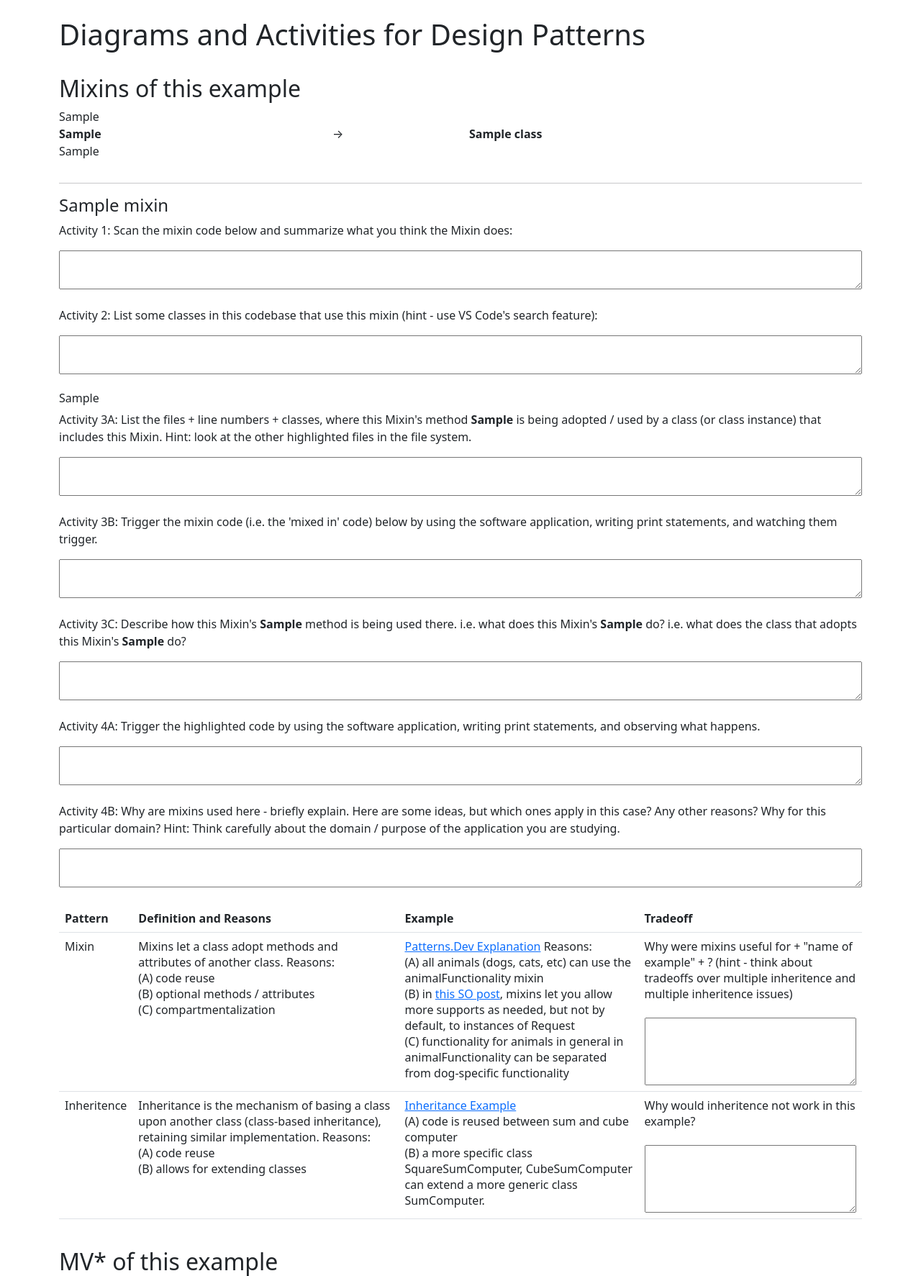
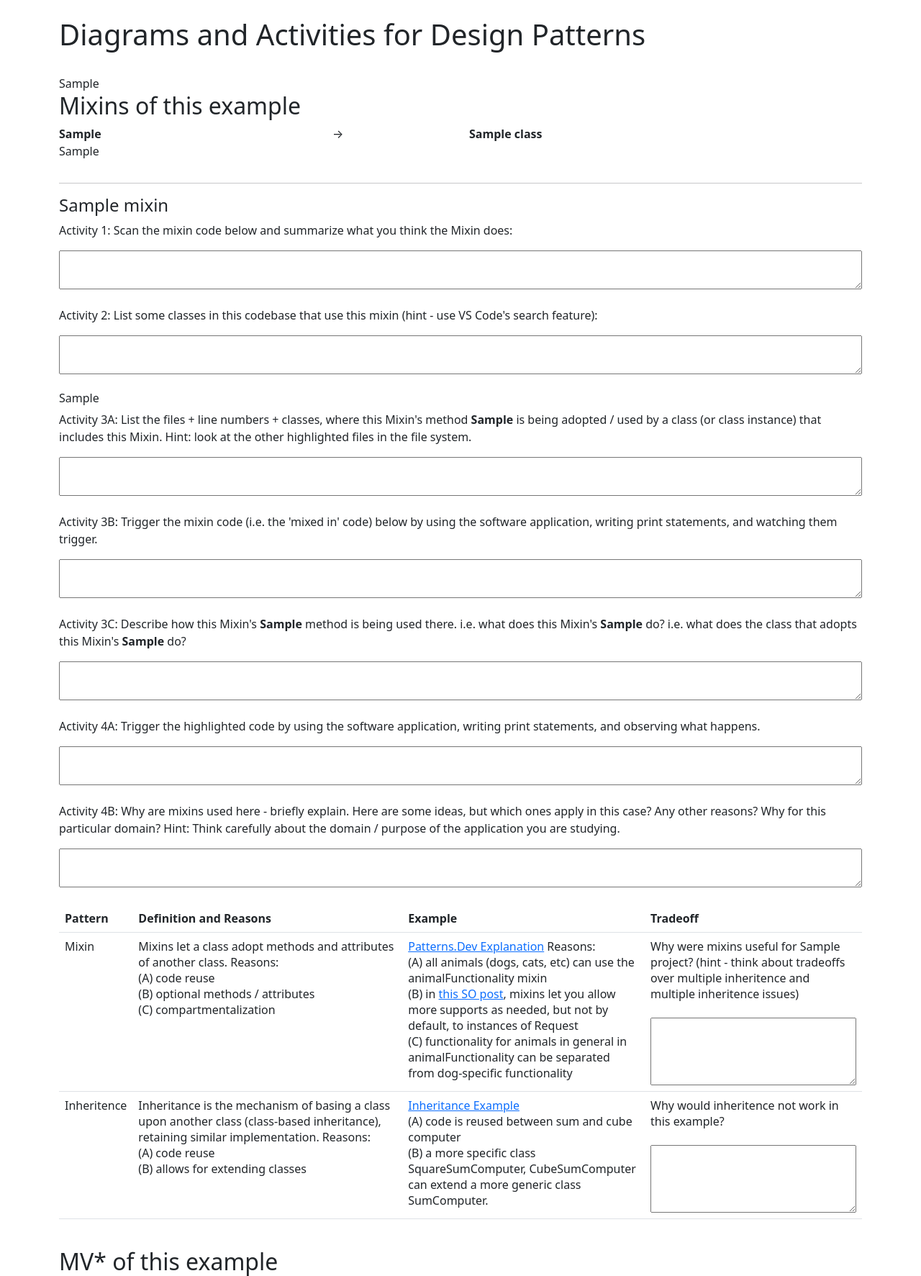
Before and after one commit to ld-rale/rale-modules, a Django app: template raleweb/templates/ralemodules/exercises.html in a window 1280 px wide. Shown: the top 1773 px of the page at 72% size. Run offline with Django 3.2, Linux system fonts and the light colour scheme; the template is opened without the code that fills it: most values are stand-ins (such as "Sample title", 1, 10 or a date in 2020).

Commit message:
debugging template model relationship, template highlighting

```diff
--- a/raleweb/templates/ralemodules/exercises.html
+++ b/raleweb/templates/ralemodules/exercises.html
@@ -13,8 +13,8 @@
                     </div>
                     <br>
                     <div id="mixins">
+                        {{dp}}
                         <h2>Mixins of this example</h2>
-                        {{dp}}
                         {% for class, details in dp.classes_by_mixins.items %}
                             <div class="row">
                                 <div class="col-sm-6">
@@ -80,7 +80,7 @@
                                 <td>Mixins let a class adopt methods and attributes of another class. Reasons: <br>(A) code reuse <br>(B) optional methods / attributes <br>(C) compartmentalization</td>
                                 <td><a href="https://www.patterns.dev/posts/mixin-pattern/" target="_blank">Patterns.Dev Explanation</a> Reasons: <br>(A) all animals (dogs, cats, etc) can use the animalFunctionality mixin <br>(B) in <a href="https://stackoverflow.com/a/547714/1194050" target="_blank">this SO post</a>, mixins let you allow more supports as needed, but not by default, to instances of Request <br>(C) functionality for animals in general in animalFunctionality can be separated from dog-specific functionality</td>
                                 <td>
-                                    Why were mixins useful for + "name of example" + ? (hint - think about tradeoffs over multiple inheritence and multiple inheritence issues)<br><br>
+                                    Why were mixins useful for {{dp.project}}? (hint - think about tradeoffs over multiple inheritence and multiple inheritence issues)<br><br>
                                     <textarea rows="4" style="width: 100%; max-width: 100%;"></textarea>
                                 </td>
                             </tr>
@@ -173,7 +173,7 @@
                             <br><br>
                         {% endfor %}
                         {% for controller in dp.views %}
-                            <h4>{{controller}}</h4>
+                            <h4>{{controller.name}} (controller.model)</h4>
                             <p>Activity 4: How does this controller access / manipulate the data model (i.e. which line of code)? What data does the model provide the controller? Does the controller also manipulate the model (i.e. create / edit / delete model instances and if so with what information) or is it just read only?</p>
                             <textarea rows="2" style="width: 100%; max-width: 100%;"></textarea>
                             <br><br>
```
Also changed, not shown: out/dp.csv, out/parser-py.py.
